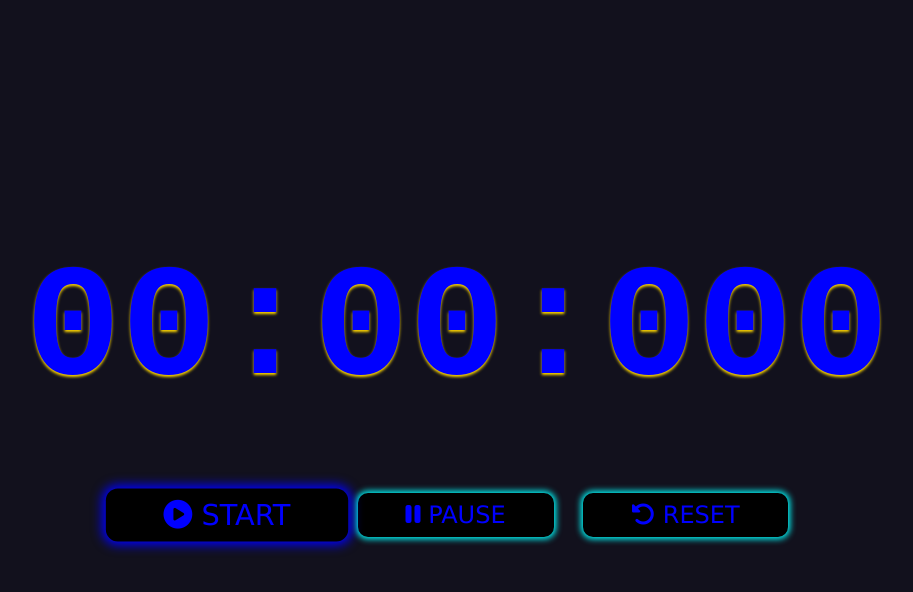
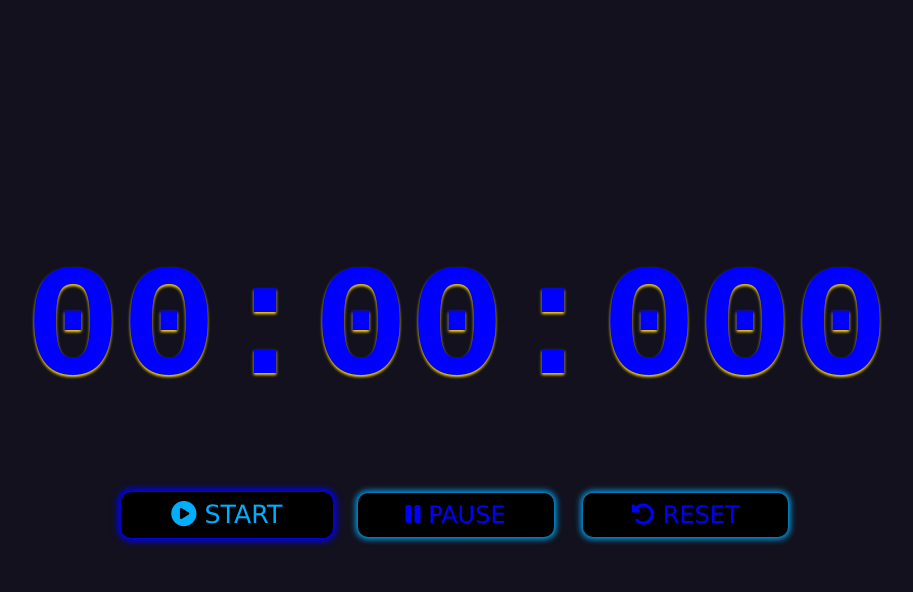
Before and after one commit to MaheshRath08/StopWatch_webApp, a plain HTML site: page index.html in a window 1280 px wide. In both pictures the pointer is over the button "START". Shown: the whole page, without its empty margins (183-1096 px from the left). Drawn offline with Linux system fonts and the light colour scheme.

Commit message:
style changes

```diff
--- a/style.css
+++ b/style.css
@@ -33,15 +33,16 @@ button{
     background-color: black;
     color: blue;
     border: none;
-    box-shadow: 0 0 6px 2px cyan;
+    box-shadow: 0 0 6px 2px #00aeff;
     border-radius: 10px;
     cursor: pointer;
     text-shadow: 0 0 3px black;
 }
 button:hover{
     background-color: black;
-    box-shadow: 0 0 9px 3px blue;
-    transform: scale(1.2);
+    box-shadow: 0 0 6px 3px blue;
+    transform: scale(1.05);
+    color: #00aeff;
 }
 button:active{
     transform: scale(0.93);
```
